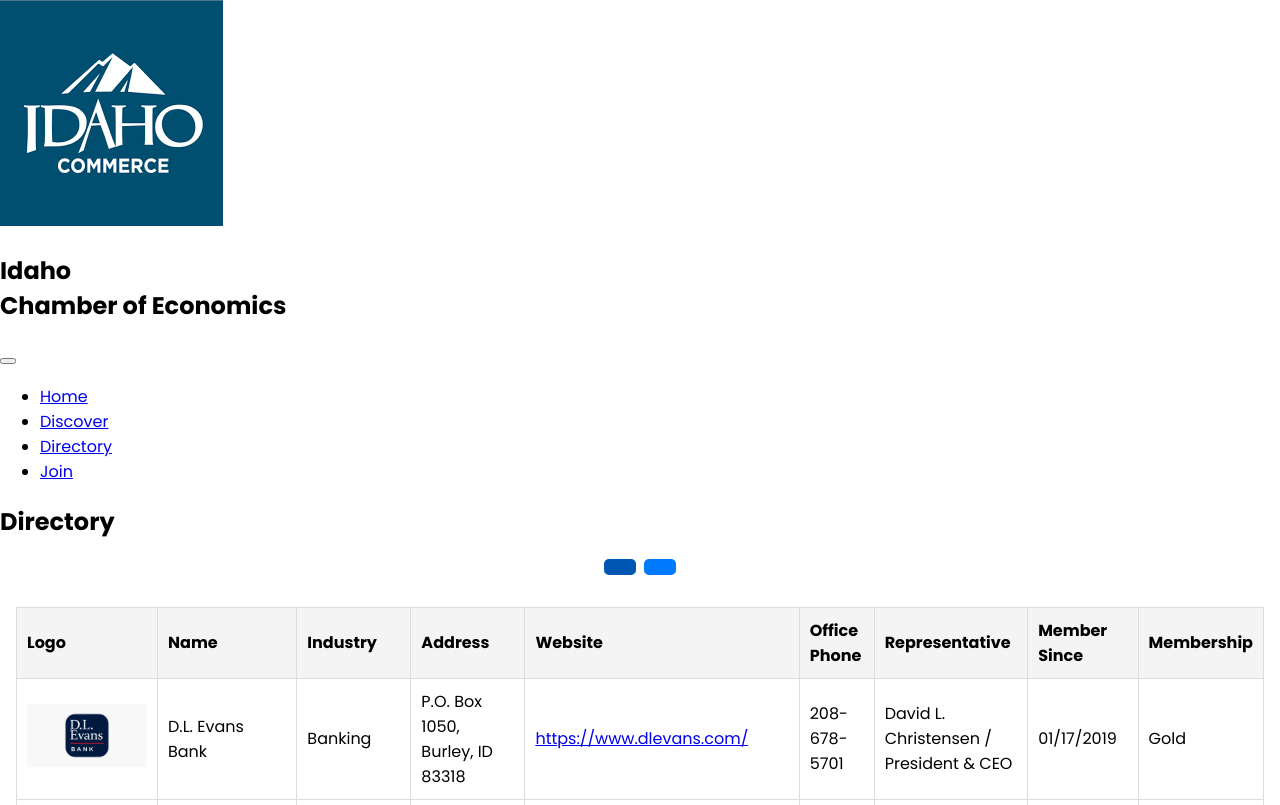
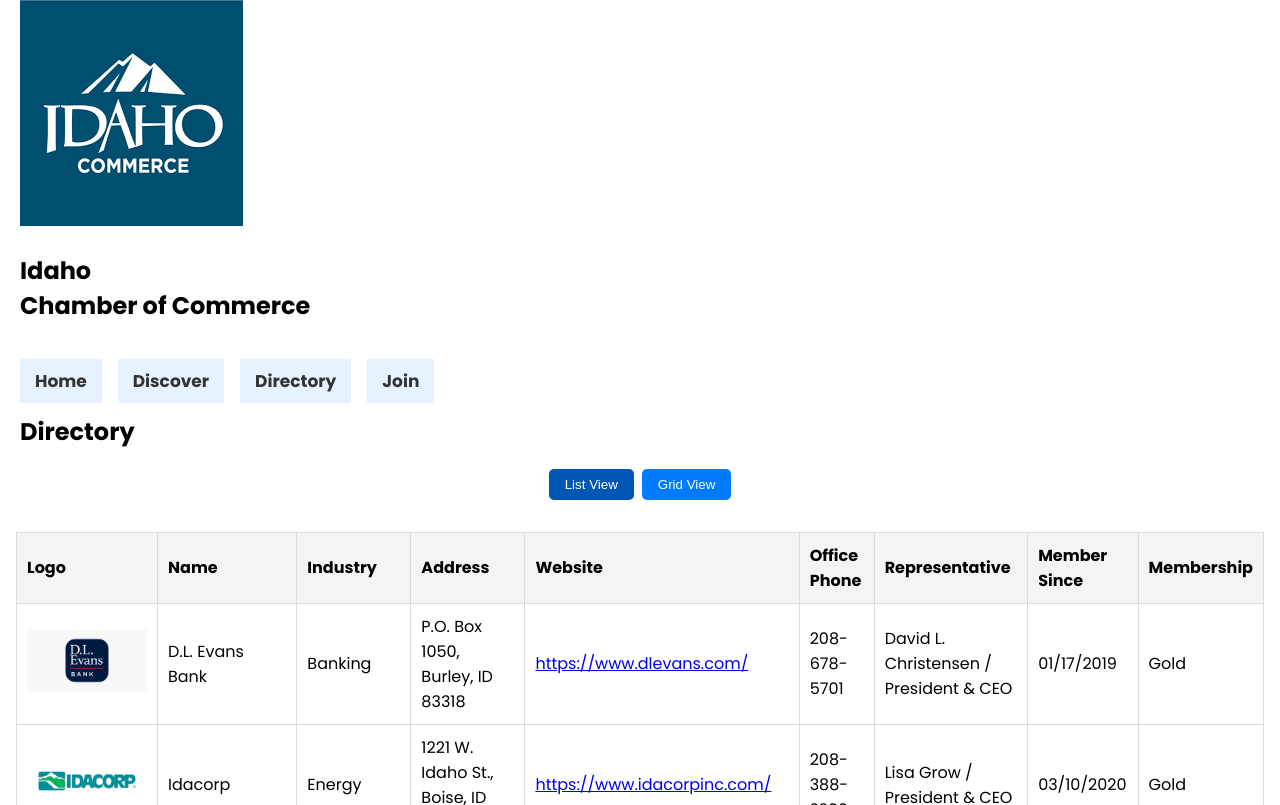
Before and after one commit to briggs-dalin/wdd231, a plain HTML site: page chamber/directory.html in a window 1280 px wide. Shown: the top 805 px of the page. Drawn offline with Linux system fonts and the light colour scheme.

Commit message:
Almost finished with directory page

```diff
--- a/chamber/directory.html
+++ b/chamber/directory.html
@@ -7,7 +7,7 @@
 
     <meta property="og:title" content="Directory | Chamber Idaho">
     <meta property="og:type" content="website">
-    <meta property="og:image" content="briggs-dalin.github.io/WDD-231/chamber/directory.html/images/idaho_commerce.png">
+    <meta property="og:image" content="https://briggs-dalin.github.io/WDD-231/chamber/images/idaho_commerce.png">
 
     <meta property="og:url" content="https://briggs-dalin.github.io/wdd231/chamber/directory.html">
     <meta property="og:description" content="Chamber of Idaho, Join us to get more information">
@@ -23,17 +23,10 @@
     <link rel="preload"
         href="https://fonts.googleapis.com/css2?family=Open+Sans&family=Poppins:wght@400;700&display=swap" as="style"
         onload="this.onload=null;this.rel='stylesheet'">
-    <noscript>
         <link rel="stylesheet"
             href="https://fonts.googleapis.com/css2?family=Open+Sans&family=Poppins:wght@400;700&display=swap">
-    </noscript>
-
     <link rel="stylesheet" href="styles/directory.css" />
-
-    <script type="module" src="./scripts/app.js"></script>
     <script src="./scripts/modules/directory.js" defer></script>
-
-
     <link rel="icon" href="images/favicon.ico" sizes="48x48" type="image/ico">
 
 </head>
@@ -44,8 +37,10 @@
             <div class="box-logo-header">
                 <img class="logo-chamber" src="images/idaho_commerce.png"
                     alt="Logo Chamber Idaho" />
-                <h1 class="nameHeader">Idaho<br>Chamber of Economics</h1>
-                <button name="navigation button" id="menu" aria-label="Toggle menu"></button>
+                <h1 class="nameHeader">Idaho<br>Chamber of Commerce</h1>
+                <button name="navigation button" id="menu" aria-label="Toggle menu">
+                    <i class="fas fa-bars"></i>
+                </button>
             </div>
             <ul>
                 <li><a class="nav-a " href="./index.html">Home</a></li>
@@ -59,8 +54,8 @@
     <main>
         <h2 class="Main-title">Directory</h2>
         <div class="button-box">
-            <button title="List view" class='mybtn activebtn' id="list-view-btn"><i class='fas fa-list'></i></button>
-            <button title="Grid view" class='mybtn' id="grid-view-btn"><i class='fas fa-border-all'></i></button>
+            <button title="List view" class='mybtn activebtn' id="list-view-btn">List View<i class='fas fa-list'></i></button>
+            <button title="Grid view" class='mybtn' id="grid-view-btn">Grid View<i class='fas fa-border-all'></i></button>
         </div>
 
         <div id="directory-box"></div>
--- a/chamber/styles/directory.css
+++ b/chamber/styles/directory.css
@@ -1,3 +1,8 @@
+header, h2, footer{
+    padding: 0 20px; /* Adds padding to the left and right sides of the header */
+}
+
+
 /* General Styles */
 body {
     font-family: 'Poppins', sans-serif;
@@ -21,6 +26,47 @@
     gap: 1rem;
 }
 
+.grid-view ul {
+    list-style: none;
+    padding: 0;
+    margin: 0;
+}
+
+#menu {
+    background: none;
+    border: none;
+    font-size: 24px;
+    cursor: pointer;
+}
+
+nav ul {
+    list-style: none;
+    padding: 0;
+    margin: 0;
+    display: flex;
+    gap: 1rem;
+}
+
+nav ul li {
+    display: inline;
+}
+
+nav ul li a {
+    text-decoration: none;
+    color: #333;
+    padding: 10px 15px;
+    font-weight: bold;
+    transition: color 0.3s ease;
+    font-size:17px;
+    background-color: #e6f2ff;
+
+}
+
+nav ul li a:hover {
+    color: #007BFF;
+}
+
+
 .card-box {
     border: 1px solid #ddd;
     padding: 1rem;
@@ -36,7 +82,7 @@
     border-radius: 5px;
 }
 
-/* List View Styles */
+
 .list-view table {
     width: 100%;
     border-collapse: collapse;
@@ -63,6 +109,7 @@
     justify-content: center;
     gap: 0.5rem;
     margin-bottom: 1rem;
+    list-style:none;
 }
 
 .mybtn {
@@ -84,11 +131,16 @@
     background-color: #e6f2ff;
     border-radius: 20px;
     text-align: center;
-    font-size:25px;
+    font-size:20px;
+    display: flex;
+    flex-direction: column;
+    align-items: center;
 }
 
+
+
 /* Responsive Adjustments */
-@media (max-width: 600px) {
+@media (max-width: 768px) {
     .grid-view {
         grid-template-columns: 1fr;
     }
@@ -98,3 +150,12 @@
         overflow-x: auto;
     }
 }
+
+.list-view .card-box {
+    display: flex;
+    align-items: center;
+    gap: 1rem;
+}
+.list-view .card-box img {
+    width: 80px;
+}
```
